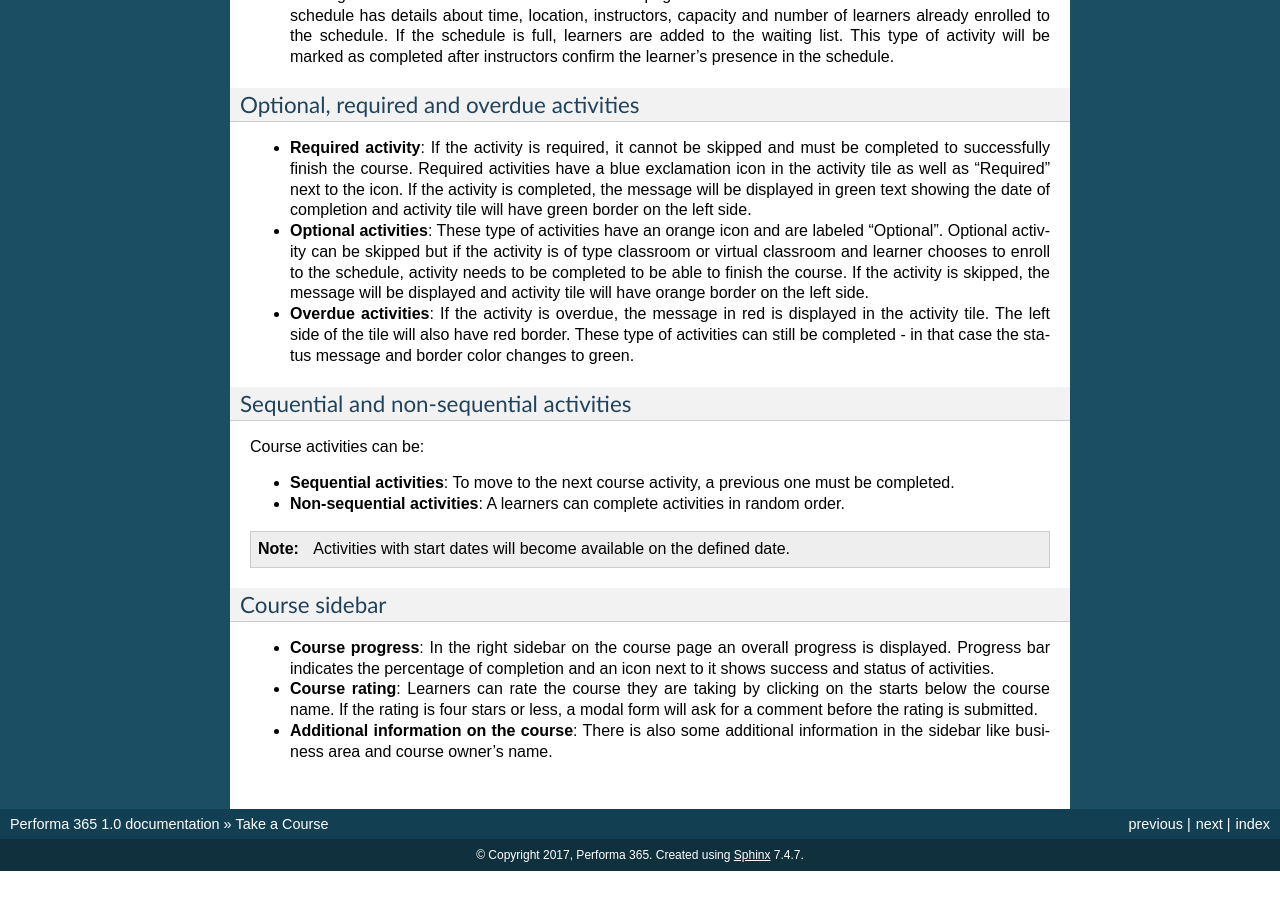
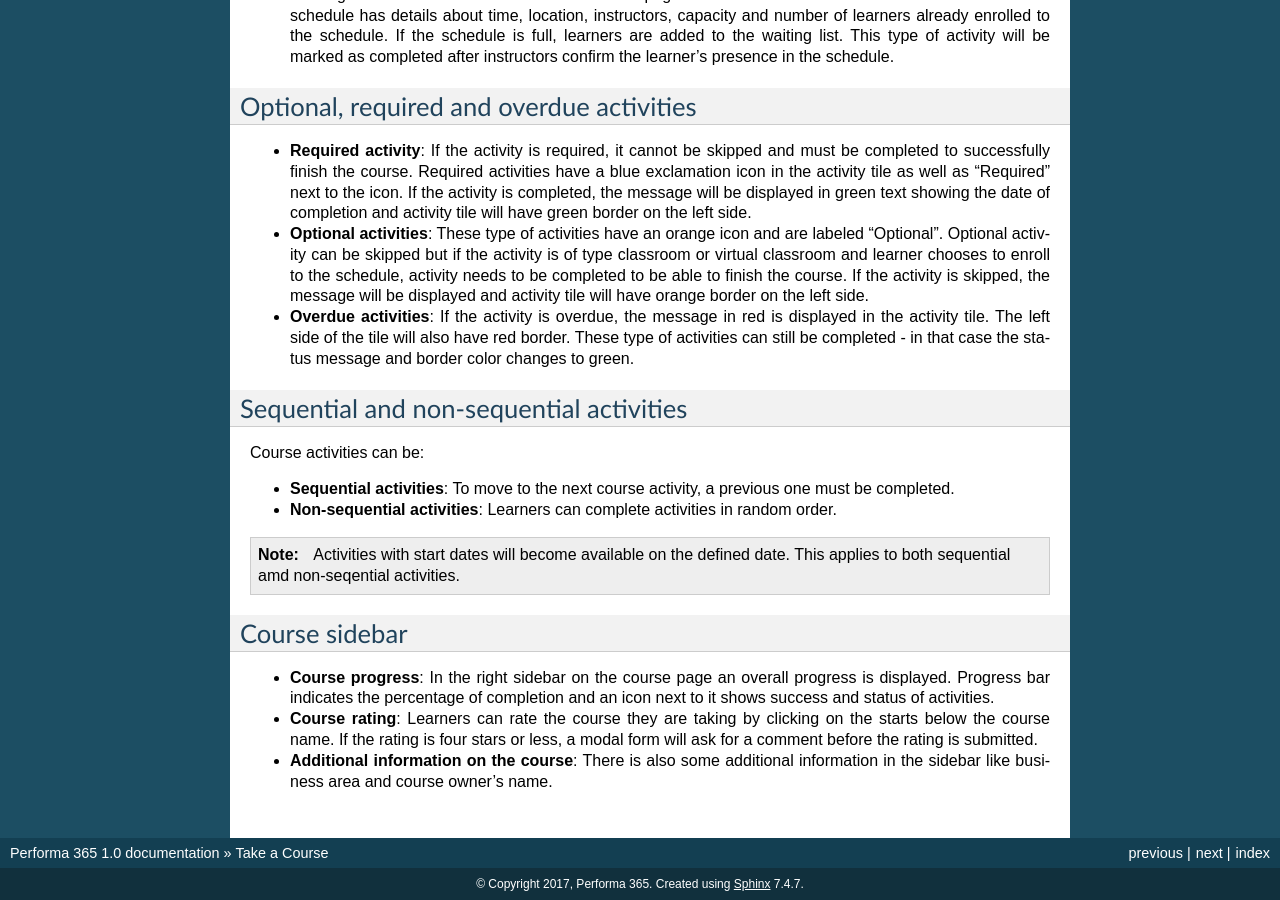
Before and after one commit to pslisko/performa365docs, a Sphinx documentation site: the page built from docs/howto/take_a_course.rst, in a window 1280 px wide and 900 px high, scrolled down 753 px. Built offline with Sphinx 7.4.7, drawn with Linux system fonts in a browser that asks for light colours; pages that are not in the unit, such as notebooks, are missing from menus; before the commit the page ends 1624 px from its top, so only the background shows below that.

Commit message:
Update take_a_course.rst

```diff
--- a/docs/howto/take_a_course.rst
+++ b/docs/howto/take_a_course.rst
@@ -27,7 +27,7 @@ Each course consists of number of activities. These activities can be of differe
 ..
 
 Optional, required and overdue activities
-**********************************
+^^^^^^^^^^^^^^^^^^^^^^^^^^^^^^^^^^^^^^^^^^^^^^^^^^^^^^^^
 
 
 * **Required activity**: If the activity is required, it cannot be skipped and must be completed to successfully finish the course. Required activities have a blue exclamation icon in the activity tile as well as "Required" next to the icon. If the activity is completed, the message will be displayed in green text showing the date of completion and activity tile will have green border on the left side.
@@ -39,18 +39,18 @@ Optional, required and overdue activities
 ..
 
 Sequential and non-sequential activities
-****************************************
+^^^^^^^^^^^^^^^^^^^^^^^^^^^^^^^^^^^^^^^^^^^^^^^^^^^^^^^^
 
 Course activities can be:
 
 * **Sequential activities**: To move to the next course activity, a previous one must be completed.
-* **Non-sequential activities**: A learners can complete activities in random order.
+* **Non-sequential activities**: Learners can complete activities in random order.
 
-.. note:: Activities with start dates will become available on the defined date.
+.. note:: Activities with start dates will become available on the defined date. This applies to both sequential amd non-seqential activities.
 
 
 Course sidebar
-***************
+^^^^^^^^^^^^^^^^^^^^^^^^^^^^^^^^^^^^^^^^^^^^^^^^^^^^^^^^
 
 * **Course progress**: In the right sidebar on the course page an overall progress is displayed. Progress bar indicates the percentage of completion and an icon next to it shows success and status of activities.
 * **Course rating**: Learners can rate the course they are taking by clicking on the starts below the course name. If the rating is four stars or less, a modal form will ask for a comment before the rating is submitted.
```
